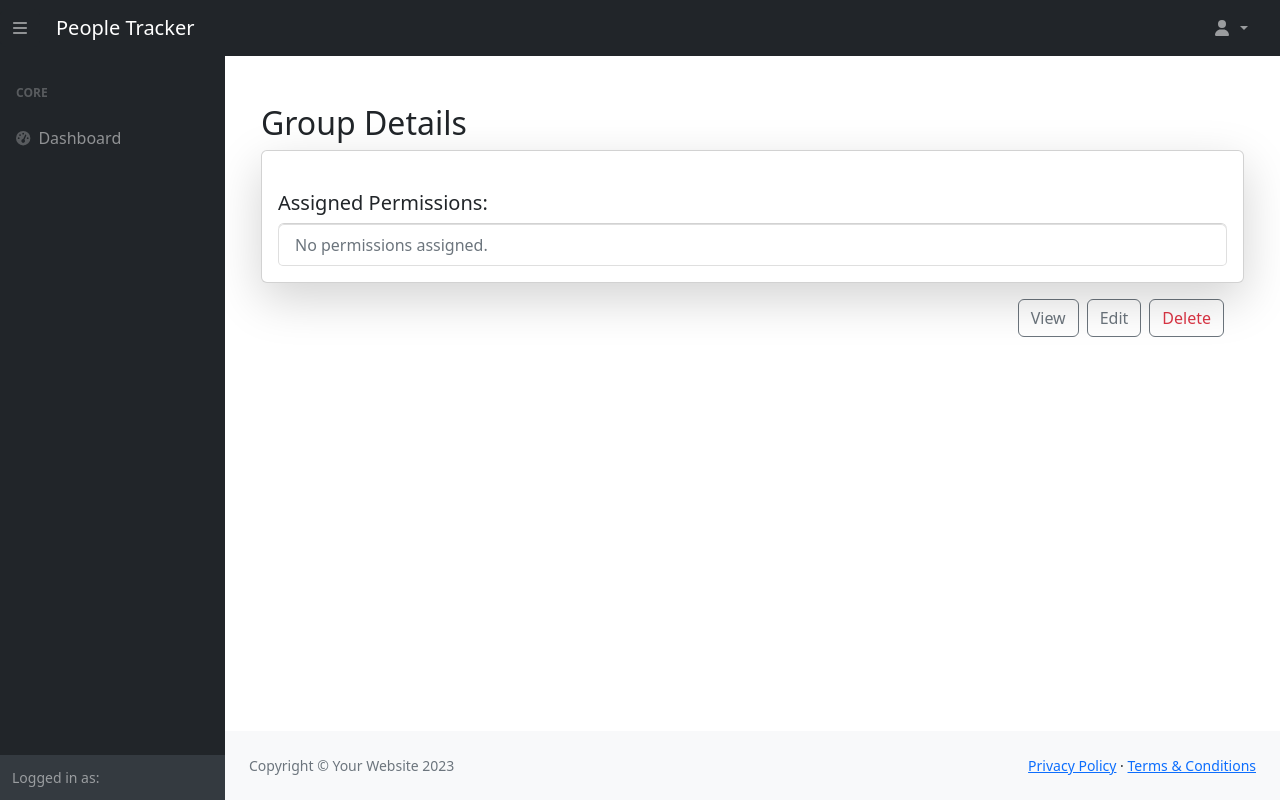
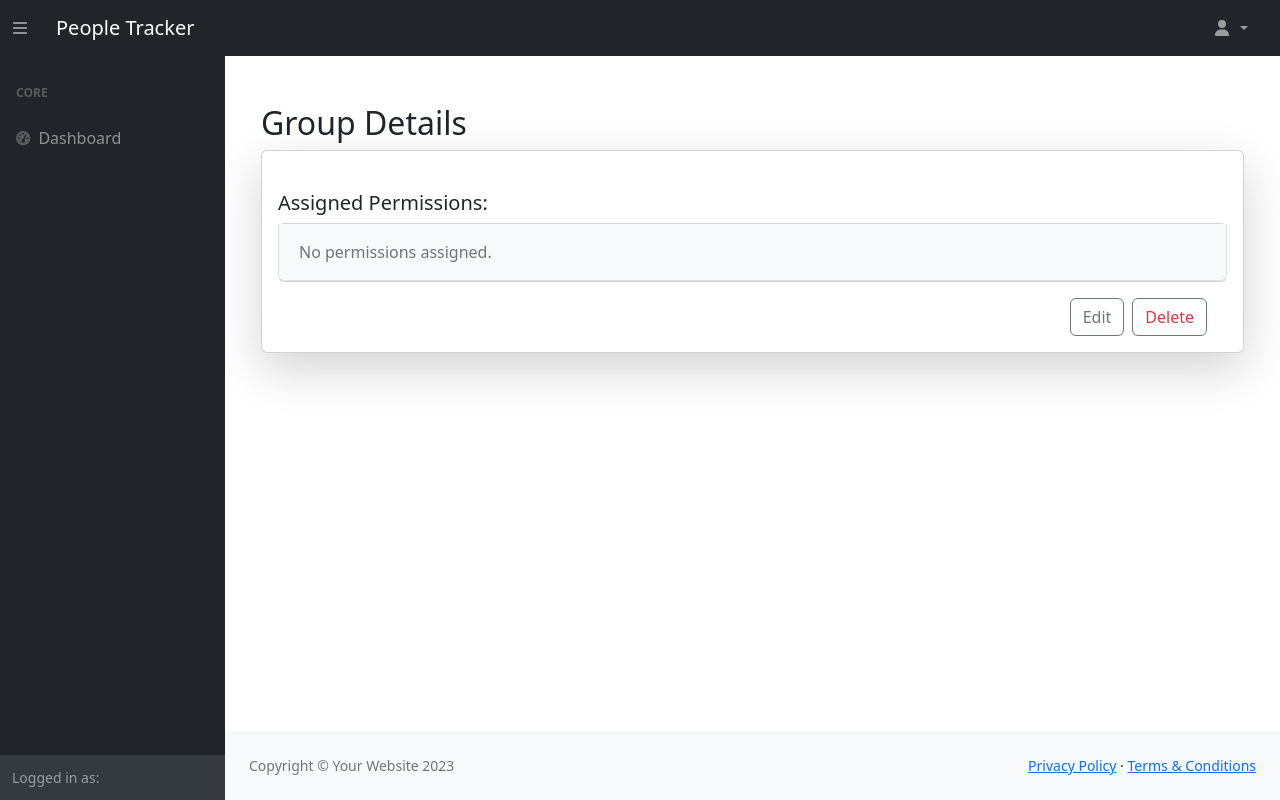
Before and after one commit to Haz-asIT/team_tracker_app, a Django app: template security/templates/security/groups/detail.html in a window 1280 px wide. Run offline with Django 4.2, Linux system fonts and the light colour scheme; the template is opened without the code that fills it, so the values that code supplies are empty; some libraries are stand-ins or nearby versions.

Commit message:
feat: custom styling the list

```diff
--- a/security/templates/security/groups/detail.html
+++ b/security/templates/security/groups/detail.html
@@ -7,19 +7,29 @@
         <h4 class="card-title">{{ group.name }}</h4>
         <h5 class="mt-3">Assigned Permissions:</h5>
         <ul class="list-group">
+            <!-- Custom styling the list -->
+            <style>
+                .list-group-item:nth-child(even) {
+                    background-color: #f8f9fa;
+                }
+                .list-group-item {
+                    border-top: 1px;
+                    padding: 1rem 1.25rem;
+                    margin-bottom: 0;
+                    border-left: 1px solid #dee2e6;
+                    border-right: 1px solid #dee2e6;
+                    border-bottom: 1px solid #dee2e6;
+                }
+            </style>
             {% for permission in group.permissions.all %}
                 <li class="list-group-item">{{ permission.name }}</li>
             {% empty %}
                 <li class="list-group-item text-muted">No permissions assigned.</li>
             {% endfor %}
         </ul>
-    </div>
 
         <div class="mt-3 pe-3">
             <div class="d-flex justify-content-end">
-            <a href="{% url 'security:group_list' %}" class="btn btn-m btn-outline-secondary mx-1">
-                View
-            </a>
                 <a href="{% url 'security:group_delete' pk=group.id %}" class="btn btn-m btn-outline-secondary mx-1">
                     Edit
                 </a>
@@ -29,4 +39,5 @@
             </div>
         </div>
     </div>
+</div>
 {% endblock %}
```
Lines whose indentation alone changed are shown as unchanged.
